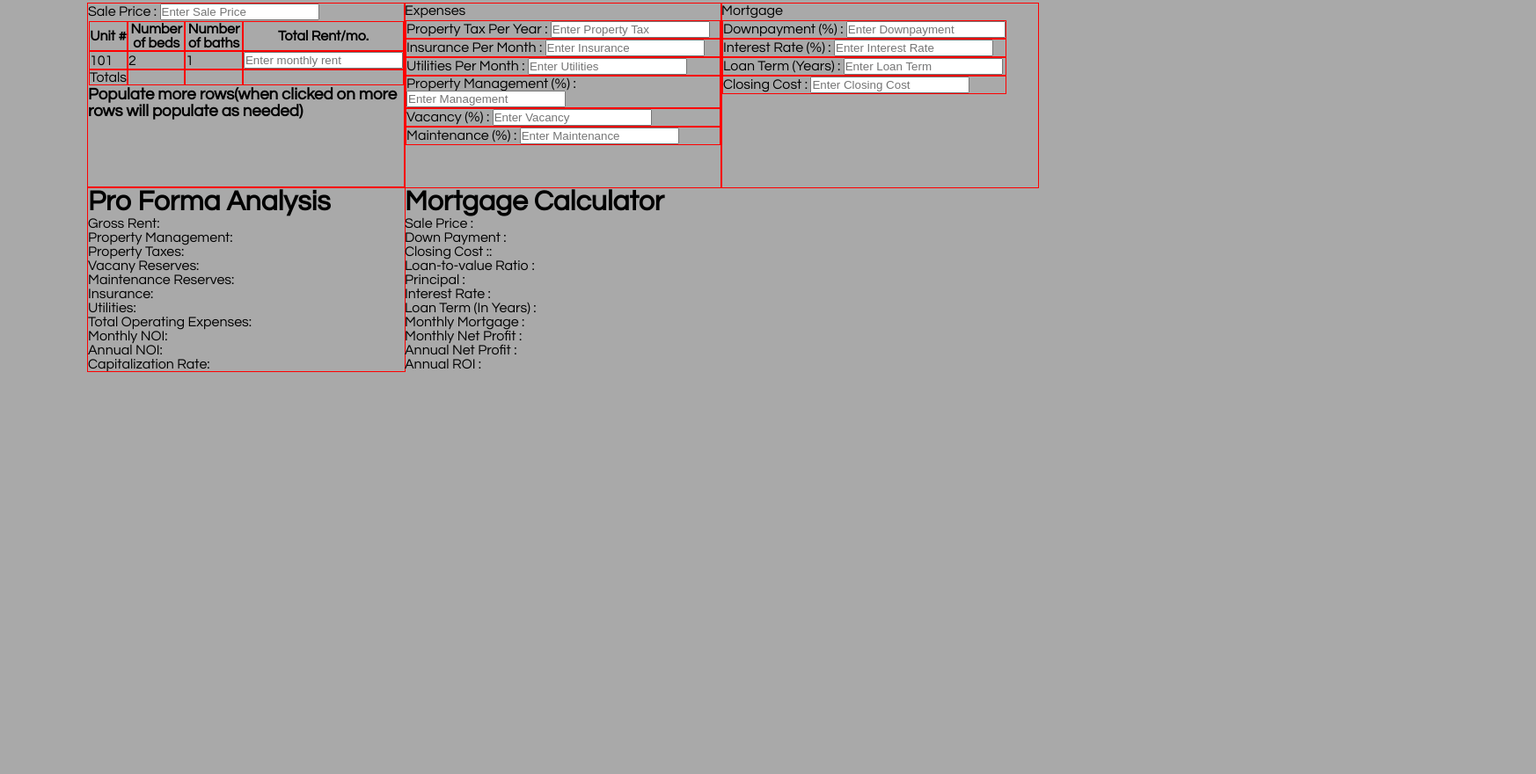
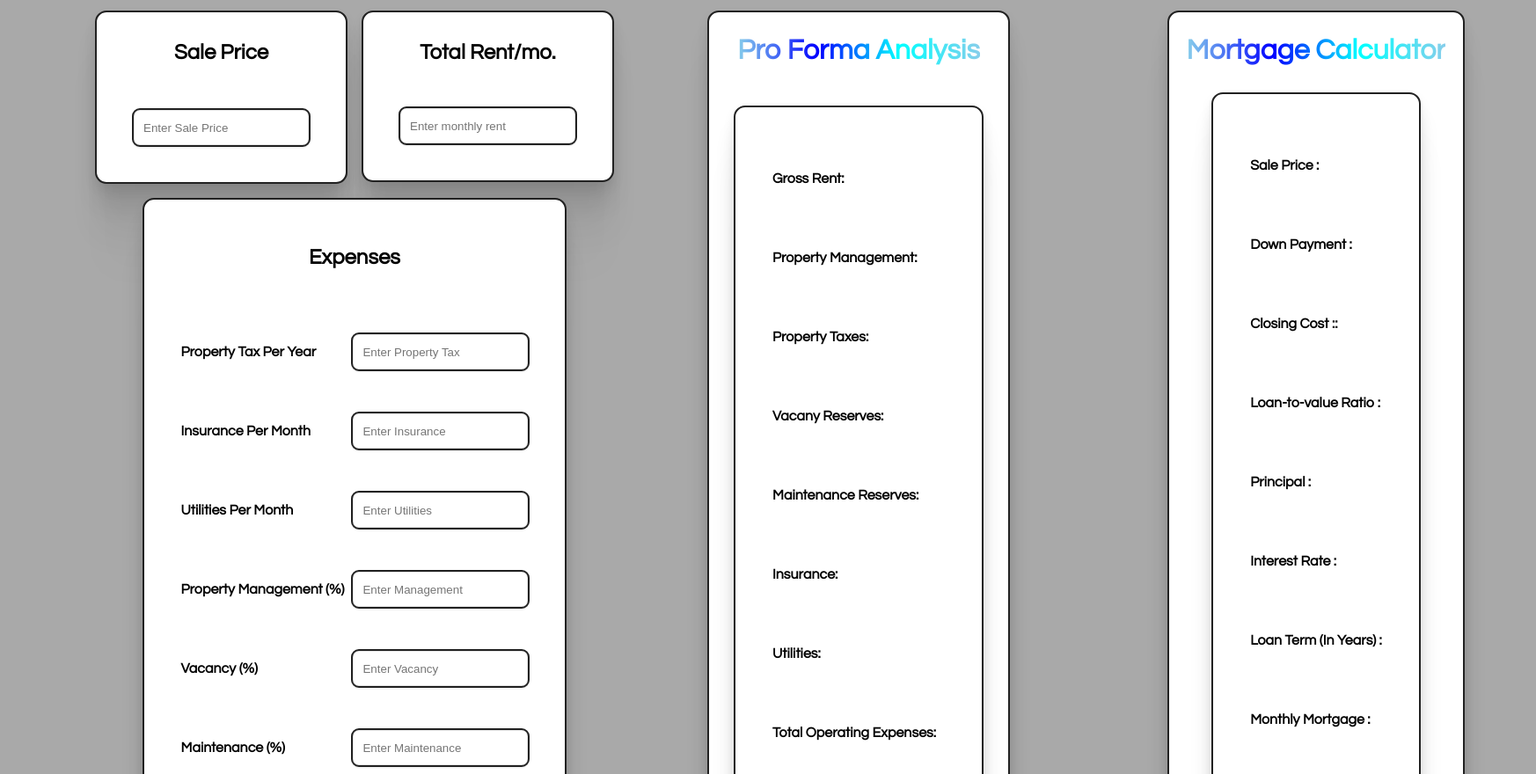
Before and after one commit to EmmanuelThen/real_estate_project, a website with bundled scripts: page html-files/calculators.html in a window 1280 px wide. Shown: the part 96-976 px from the top of the page at 88% size, 1746 px wide, since content can reach past the window. Before the commit the page ends 827 px from the top, so only its background shows below. Built offline with nearby package versions, Linux system fonts and the light colour scheme; a web font is replaced by a local one.

Commit message:
styled the calculators

```diff
--- a/css-files/calculators-style.css
+++ b/css-files/calculators-style.css
@@ -8,17 +8,100 @@
     margin: 10px;
 }
 
-.NOI-calc #net-operating-income, #net-operating-income-annual, #total-Opex {
-    color: rgba(0, 230, 165);
-    font-weight: bolder;
-}
 
 main {
     padding: 100px;
     display: grid;
     grid-template: repeat(3, 1fr) / repeat(3, 1fr);
+    gap: 20px;
+
 }
 
 .main-input-table td, .main-input-table th, .main-input-table, .main-input-exp, .main-input-exp td, .main-input-exp th {
-    outline: 1px solid red;
+    /*outline: 1px solid red;*/
 }
+
+.input-table-container {
+
+}
+
+td {
+    padding: 20px;
+    display: flex;
+    justify-content: space-between;
+    align-items: center;
+    gap: 10px;
+}
+
+input {
+    width: auto;
+    height: 40px;
+    padding: 10px;
+    border-radius: 7px;
+    outline: 2px solid #212121;
+    border: 1px solid #e5e5e5;
+    filter: drop-shadow(0px 1px 0px #efefef)
+      drop-shadow(0px 1px 0.5px rgba(239, 239, 239, 0.5));
+    transition: all 0.3s cubic-bezier(0.15, 0.83, 0.66, 1);
+}
+
+label, td {
+    font-weight: 900;
+}
+
+#exp-header {
+    font-size: 1.5rem;
+}
+
+output {
+    color: blue;
+}
+
+table, .NOI-calc, .mortgage-calc{
+    width: fit-content;
+    height: fit-content;
+    display: flex;
+    flex-direction: column;
+    align-items: center;
+    justify-content: center;
+    gap: 15px;
+    padding: 20px;
+    background-color: #fff;
+    box-shadow: 0px 106px 42px rgba(0, 0, 0, 0.01),
+      0px 59px 36px rgba(0, 0, 0, 0.05), 0px 26px 26px rgba(0, 0, 0, 0.09),
+      0px 7px 15px rgba(0, 0, 0, 0.1), 0px 0px 0px rgba(0, 0, 0, 0.1);
+    border-radius: 11px;
+    line-height: 3rem;
+    margin: 10px;
+    outline: 2px solid #212121;
+}
+
+h1 {
+    background-image: linear-gradient(90deg, skyblue, blue, aqua, skyblue);
+    -webkit-background-clip: text;
+    background-clip: text;
+    color: transparent;
+}
+
+.main-input-table {
+    display: flex;
+    justify-content: center;
+    justify-content: space-around;
+}
+
+.main-input-exp {
+    display: flex;
+    justify-content: center;
+}
+
+/*to stop text from moving in table on resize*/
+.NOI-calc-container, .mortgage-calc-container {
+    display: flex;
+    justify-content: center;
+    min-width: 500px;
+
+}
+
+.operating-expenses {
+
+}
--- a/css-files/index.css
+++ b/css-files/index.css
@@ -41,16 +41,16 @@ body {
     --secondary-color: #fff;
 }
 
-main {
-    /*display: grid;
+/*main {
+    display: grid;
     min-height: 100vh;
     font-family: Questrial, "Times New Roman", sans-serif;
     place-items: center;
     overflow:  hidden;
     margin: 0;
-    /*background-color: */
-    /*font-size: 0.75rem;*/
-}
+    background-color:
+    font-size: 0.75rem;
+}*/
 
 /* CSS for Header */
 header {
@@ -546,10 +546,11 @@ footer a {
 /*new content  march 18*/
 .content-container {
 display: flex;
+
 }
 
 .side-pic {
-    outline: red;
+
     width: 50%;
 }
 
@@ -588,7 +589,7 @@ display: flex;
 }
 
 .get-started strong {
-    color: blue;
+    color: rgb(30, 30, 185);;
 
 }
 
@@ -639,7 +640,7 @@ display: flex;
     content: "";
     right: 0;
     justify-content: flex-start;
-    background-color: blue;
+    background-color: skyblue;
   }
 
   .card:hover {
@@ -668,7 +669,7 @@ display: flex;
     justify-content: center;
     width: 100%;
     height: 100%;
-    color: whitesmoke;
+    color: #212121;
     font-size: 1.5rem;
     font-weight: 700;
     opacity: 1;
--- a/html-files/calculators.html
+++ b/html-files/calculators.html
@@ -8,7 +8,7 @@
   <title>Thenterprise</title>
   <link rel="stylesheet" href="../css-files/index.css">
   <link rel="stylesheet" href="../css-files/calculators-style.css">
-  <link rel="stylesheet" href="../css-files/animations.css">
+
   <link rel="preconnect" href="https://fonts.googleapis.com">
   <link rel="preconnect" href="https://fonts.gstatic.com" crossorigin>
   <link href="https://fonts.googleapis.com/css2?family=Questrial&display=swap" rel="stylesheet">
@@ -24,139 +24,136 @@
 <body>
   <header>
     <div class="links-container">
-      <a class="home-logo-top" href="../html-files/index.html"><img src="../resources/logo.png" width="60" height="60"></a>
+      <a class="home-logo-top" href="../html-files/index.html"><img src="../resources/Thenterprise_main_logo.svg" width="60" height="60"></a>
       <a href="">Residential</a>
       <a href="">Commercial</a>
       <a href="">Forum</a>
       <a href="">Pricing</a>
-      <a href="">Free-Trial</a>
+      <a href="../html-files/calculators.html">Free-Trial</a>
     </div>
-
     <nav>
-
-          <button><a href="../html-files/login_page.html">Log in</a></button>
+      <button><a href="../html-files/login_page.html" id="login-btn">Log in</a></button>
       <button><a href="../html-files/signup_page.html">Sign up</a></button>
       <img src="../resources/darkmode.png" id="icon" width="25" height="25">
     </nav>
-
-
   </header>
   <main>
+    <div class="input-table-container">
       <div class="main-input-table">
-      <div class="sale-price">
-        <label for="sale-price">Sale Price : </label>
-        <input type="number" id="sale-price" min="0" placeholder="Enter Sale Price">
-      </div>
+
 
         <table>
           <thead>
             <tr>
-            <th>Unit #</th>
-            <th>Number of beds</th>
-            <th>Number of baths</th>
-            <th>Total Rent/mo.</th>
-
+              <th>
+                <div class="sale-price">
+                  <label for="sale-price" id="exp-header">Sale Price</label>
+                </div>
+              </th>
             </tr>
           </thead>
           <tbody>
             <tr>
-            <td>101</td>
-            <td>2</td>
-            <td>1</td>
-            <td><input id="monthly-rent" type="number" min="0" placeholder="Enter monthly rent"></td>
-
-          </tr>
-
-          <tr>
-            <td>Totals</td>
-            <td></td>
-            <td></td>
-            <td><output id="rents-total"></output></td>
-
+              <td><input type="number" id="sale-price" min="0" placeholder="Enter Sale Price"></td>
             </tr>
           </tbody>
         </table>
-      <h3>Populate more rows(when clicked on more rows will populate as needed)</h3>
+
+
+        <table>
+          <thead>
+            <tr>
+              <th id="exp-header">Total Rent/mo.</th>
+            </tr>
+          </thead>
+          <tbody>
+            <tr>
+              <td><input id="monthly-rent" type="number" min="0" placeholder="Enter monthly rent"></td>
+            </tr>
+          </tbody>
+        </table>
+
+
+
       </div>
-
       <div class="main-input-exp">
         <table>
           <thead>
-          <tr>Expenses</tr>
+            <td id="exp-header">Expenses</td>
           </thead>
           <tbody>
             <tr>
               <td>
-              <label for="prop-tax">Property Tax Per Year :</label>
+                <label for="prop-tax">Property Tax Per Year</label>
                 <input type="number" id="prop-tax" min="0" placeholder="Enter Property Tax">
               </td>
             </tr>
             <tr>
               <td>
-              <label for="prop-ins">Insurance Per Month :</label>
+                <label for="prop-ins">Insurance Per Month</label>
                 <input type="number" id="prop-ins" min="0" placeholder="Enter Insurance">
               </td>
             </tr>
             <tr>
               <td>
-              <label for="prop-utilities">Utilities Per Month :</label>
+                <label for="prop-utilities">Utilities Per Month</label>
                 <input type="number" id="prop-utilities" min="0" placeholder="Enter Utilities">
               </td>
             </tr>
             <tr>
               <td>
-              <label for="prop-mngmt">Property Management (%) :</label>
+                <label for="prop-mngmt">Property Management (%) </label>
                 <input type="number" id="prop-mngmt" min="0" placeholder="Enter Management">
               </td>
             </tr>
             <tr>
               <td>
-              <label for="prop-vacancy">Vacancy (%) :</label>
+                <label for="prop-vacancy">Vacancy (%)</label>
                 <input type="number" id="prop-vacancy" min="0" placeholder="Enter Vacancy">
               </td>
             </tr>
             <tr>
               <td>
-              <label for="prop-maintenance">Maintenance (%) :</label>
+                <label for="prop-maintenance">Maintenance (%)</label>
                 <input type="number" id="prop-maintenance" min="0" placeholder="Enter Maintenance">
               </td>
             </tr>
           </tbody>
         </table>
       </div>
-
       <div class="main-input-exp">
         <table>
           <thead>
-          <tr>Mortgage</tr>
+            <td id="exp-header">Mortgage</td>
           </thead>
           <tbody>
             <tr>
               <td>
-              <label for="prop-dp">Downpayment (%) :</label>
+                <label for="prop-dp">Downpayment (%) </label>
                 <input type="number" id="prop-dp" min="0" placeholder="Enter Downpayment">
               </td>
             </tr>
             <tr>
               <td>
-              <label for="prop-int">Interest Rate (%) :</label>
+                <label for="prop-int">Interest Rate (%) </label>
                 <input type="number" id="prop-int" min="0" placeholder="Enter Interest Rate">
               </td>
             </tr>
             <tr>
               <td>
-              <label for="prop-loan">Loan Term (Years) :</label>
+                <label for="prop-loan">Loan Term (Years) </label>
                 <input type="number" id="prop-loan" min="0" placeholder="Enter Loan Term">
               </td>
             </tr>
             <tr>
               <td>
-              <label for="prop-closing">Closing Cost :</label>
+                <label for="prop-closing">Closing Cost </label>
                 <input type="number" id="prop-closing" min="0" placeholder="Enter Closing Cost">
               </td>
             </tr>
           </tbody>
         </table>
+      </div>
     </div>
 
     <!-- <div class="cap-rate-calc">
@@ -175,119 +172,209 @@
       </div>
     </div> -->
 
+    <div class="NOI-calc-container">
       <div class="NOI-calc">
+        <table>
+          <thead>
             <h1>Pro Forma Analysis</h1>
-      <div>
+          </thead>
+          <tbody>
+            <tr>
+              <td>
+
                   <label for="gross-rent">Gross Rent:</label>
                   <output id="gross-rent"></output>
-      </div>
+
+              </td>
+            </tr>
+
             <div class="operating-expenses">
-        <div>
+              <tr>
+                <td>
+
                     <label for="exp-1">Property Management:</label>
                     <output id="exp-1"></output>
-        </div>
 
-        <div>
+                </td>
+              </tr>
+
+              <tr>
+                <td>
+
                     <label for="exp-2">Property Taxes:</label>
                     <output id="exp-2"></output>
-        </div>
 
-        <div>
+                </td>
+              </tr>
+              <tr>
+                <td>
+
                     <label for="exp-3">Vacany Reserves:</label>
                     <output id="exp-3"></output>
-        </div>
 
-        <div>
+                </td>
+              </tr>
+              <tr>
+                <td>
+
                     <label for="exp-4">Maintenance Reserves:</label>
                     <output id="exp-4"></output>
-        </div>
 
-        <div>
+                </td>
+              </tr>
+              <tr>
+                <td>
+
                     <label for="exp-5">Insurance:</label>
                     <output id="exp-5"></output>
-        </div>
 
-        <div>
+                </td>
+              </tr>
+              <tr>
+                <td>
+
                     <label for="exp-6">Utilities:</label>
                     <output id="exp-6"></output>
+
+                </td>
+              </tr>
             </div>
+            <tr>
+              <td>
 
-      </div>
-      <div>
                   <label for="total-Opex">Total Operating Expenses:</label>
                   <output id="total-Opex"></output>
-      </div>
-      <div>
+
+              </td>
+            </tr>
+            <tr>
+              <td>
+
                   <label for="noi-monthly">Monthly NOI:</label>
                   <output id="noi-monthly"></output>
-      </div>
-      <div>
+
+              </td>
+            </tr>
+            <tr>
+              <td>
+
                   <label for="noi-annual">Annual NOI:</label>
                   <output id="noi-annual"></output>
-      </div>
-      <div>
+
+              </td>
+            </tr>
+            <tr>
+              <td>
+
                   <label for="cap-rate">Capitalization Rate:</label>
                   <output id="cap-rate"></output>
+
+              </td>
+            </tr>
+          </tbody>
+        </table>
       </div>
     </div>
 
 
 
+    <div class="mortgage-calc-container">
       <div class="mortgage-calc">
+        <table>
+          <thead>
             <h1>Mortgage Calculator</h1>
+          </thead>
+          <tbody>
+            <tr>
+              <td>
                 <div>
                   <label for="sale-price2">Sale Price :</label>
                   <output id="sale-price2"></output>
                 </div>
-
+              </td>
+            </tr>
+            <tr>
+              <td>
                 <div>
                   <label for="down-pmt">Down Payment :</label>
                   <output id="down-pmt"></output>
                 </div>
-
+              </td>
+            </tr>
+            <tr>
+              <td>
                 <div>
                   <label for="closing-cost">Closing Cost :</label>:</label>
                   <output id="closing-cost"></output>
                 </div>
-
+              </td>
+            </tr>
+            <tr>
+              <td>
                 <div>
                   <label for="ltv-ratio">Loan-to-value Ratio :</label>
                   <output id="ltv-ratio"></output>
                 </div>
-
+              </td>
+            </tr>
+            <tr>
+              <td>
                 <div>
                   <label for="principal">Principal :</label>
                   <output id="principal"></output>
                 </div>
-
+              </td>
+            </tr>
+            <tr>
+              <td>
                 <div>
                   <label for="int">Interest Rate :</label>
                   <output id="int"></output>
                 </div>
-
+              </td>
+            </tr>
+            <tr>
+              <td>
                 <div>
                   <label for="loan-term">Loan Term (In Years) :</label>
                   <output id="loan-term"></output>
                 </div>
-
+              </td>
+            </tr>
+            <tr>
+              <td>
                 <div>
                   <label for="monthly-mortgage">Monthly Mortgage :</label>
                   <output id="monthly-mortgage"></output>
                 </div>
-
+              </td>
+            </tr>
+            <tr>
+              <td>
                 <div>
                   <label for="monthly-profit">Monthly Net Profit :</label>
                   <output id="monthly-profit"></output>
                 </div>
-
+              </td>
+            </tr>
+            <tr>
+              <td>
                 <div>
                   <label for="annual-profit">Annual Net Profit :</label>
                   <output id="annual-profit"></output>
                 </div>
-
+              </td>
+            </tr>
+            <tr>
+              <td>
                 <div>
                   <label for="annual-ROI">Annual ROI :</label>
                   <output id="annual-ROI"></output>
+                </div>
+              </td>
+            </tr>
+          </tbody>
+        </table>
       </div>
     </div>
 
```
Also changed, not shown: modules/calculator-functions.js (+11 -7 lines). Lines whose indentation alone changed are shown as unchanged.
